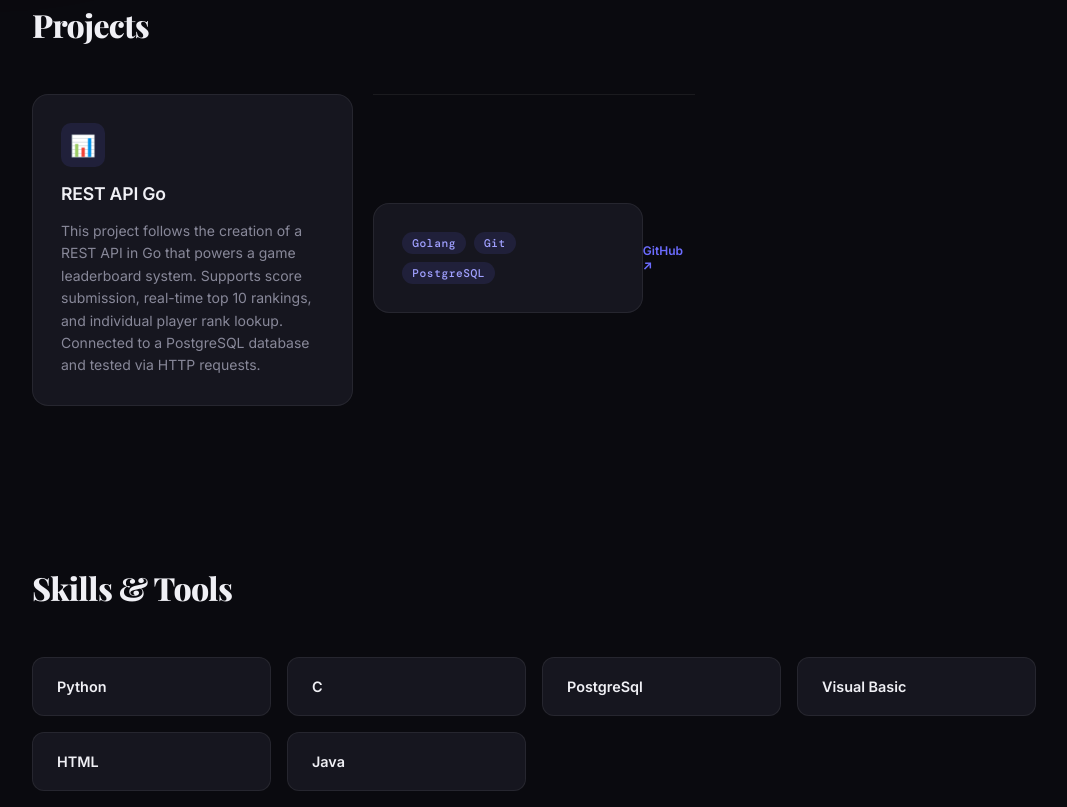
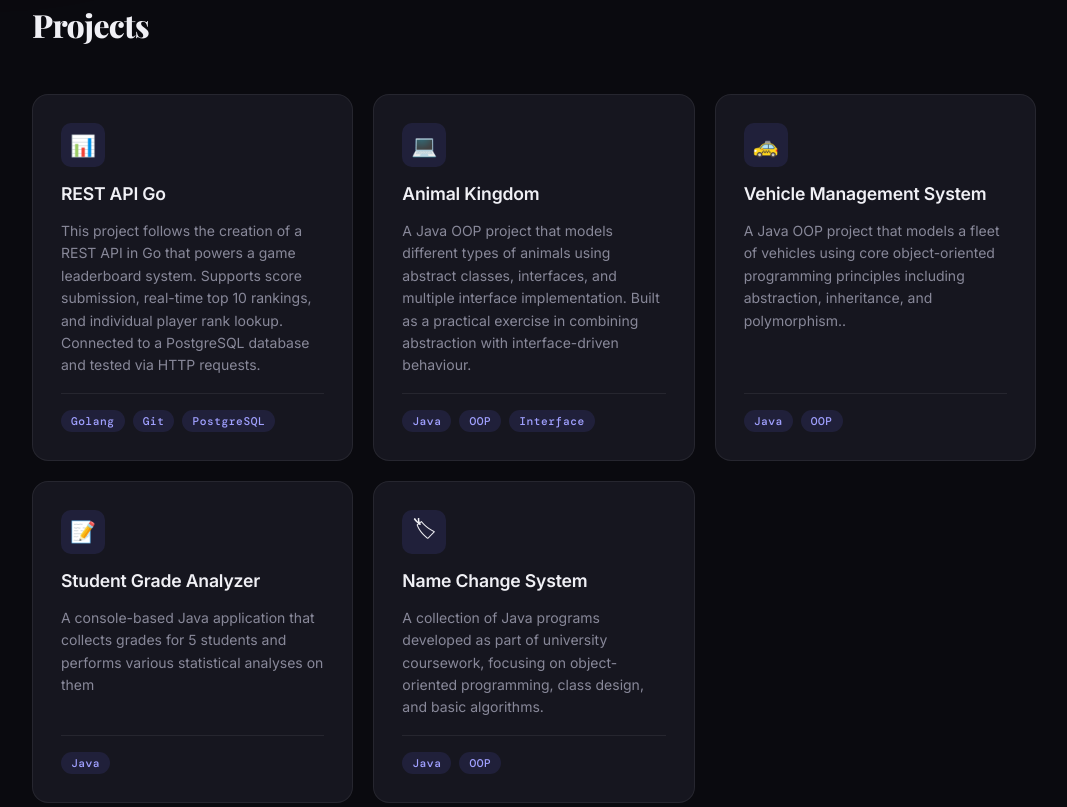
Before and after one commit to yashhemanx10-dot/portfolio1, a plain HTML site: page index.html in a window 1280 px wide. Shown: the part 877-1684 px from the top of the page, without its empty margins (106-1173 px from the left). Drawn offline with nearby package versions, Linux system fonts and the light colour scheme.

Commit message:
Update index.html

```diff
--- a/index.html
+++ b/index.html
@@ -486,7 +486,7 @@
       </div>
       <div class="projects-grid" id="projects-grid">
 
- <a href="https://github.com/yashhemanx10-dot/leaderboard-api" target="_blank" class="project-card">
+ <a href="https://github.com/yashhemanx10-dot/leaderboard-api/" target="_blank" class="project-card">
   <div class="project-icon">📊</div>
   <h3>REST API Go</h3>
   <p>This project follows the creation of a REST API in Go that powers a game leaderboard system. Supports score submission, real-time top 10 rankings, and individual player rank lookup. Connected to a PostgreSQL database and tested via HTTP requests.</p>
@@ -496,13 +496,58 @@
       <span class="tag">Git</span>
       <span class="tag">PostgreSQL</span>
     </div>
- <a href="https://github.com/yashhemanx10-dot/leaderboard-api" target="_blank"
-       onclick="event.stopPropagation()"
-       style="font-size:0.75rem; color: var(--accent); text-decoration:none; font-weight:600;">
-      GitHub ↗
-    </a>
+
   </div>
 </a>
+  <a href="https://yashhemanx10-dot.github.io/Interfaces-and-Abstraction/" target="_blank" class="project-card">
+  <div class="project-icon">💻</div>
+  <h3>Animal Kingdom</h3>
+  <p>A Java OOP project that models different types of animals using abstract classes, interfaces, and multiple interface implementation. Built as a practical exercise in combining abstraction with interface-driven behaviour.</p>
+  <div class="project-meta">
+    <div class="project-tags">
+      <span class="tag">Java</span>
+      <span class="tag">OOP</span>
+      <span class="tag">Interface</span>
+    </div>
+
+  </div>
+</a>
+<a href="https://yashhemanx10-dot.github.io/Vehicle-Management-System/" target="_blank" class="project-card">
+  <div class="project-icon">🚕</div>
+  <h3>Vehicle Management System</h3>
+  <p>A Java OOP project that models a fleet of vehicles using core object-oriented programming principles including abstraction, inheritance, and polymorphism..</p>
+  <div class="project-meta">
+    <div class="project-tags">
+      <span class="tag">Java</span>
+      <span class="tag">OOP</span>
+    </div>
+
+  </div>
+</a>
+<a href="https://yashhemanx10-dot.github.io/Student-Grade-Analyzer/" target="_blank" class="project-card">
+  <div class="project-icon">📝</div>
+  <h3>Student Grade Analyzer</h3>
+  <p>A console-based Java application that collects grades for 5 students and performs various statistical analyses on them</p>
+  <div class="project-meta">
+    <div class="project-tags">
+      <span class="tag">Java</span>
+    </div>
+
+  </div>
+</a>
+<a href="https://yashhemanx10-dot.github.io/Name-Change-System/" target="_blank" class="project-card">
+  <div class="project-icon">🏷</div>
+  <h3> Name Change System</h3>
+  <p>A collection of Java programs developed as part of university coursework, focusing on object-oriented programming, class design, and basic algorithms.</p>
+  <div class="project-meta">
+    <div class="project-tags">
+      <span class="tag">Java</span>
+      <span class="tag">OOP</span>
+    </div>
+
+  </div>
+</a>
+
            </div>
     </section>
 
```
